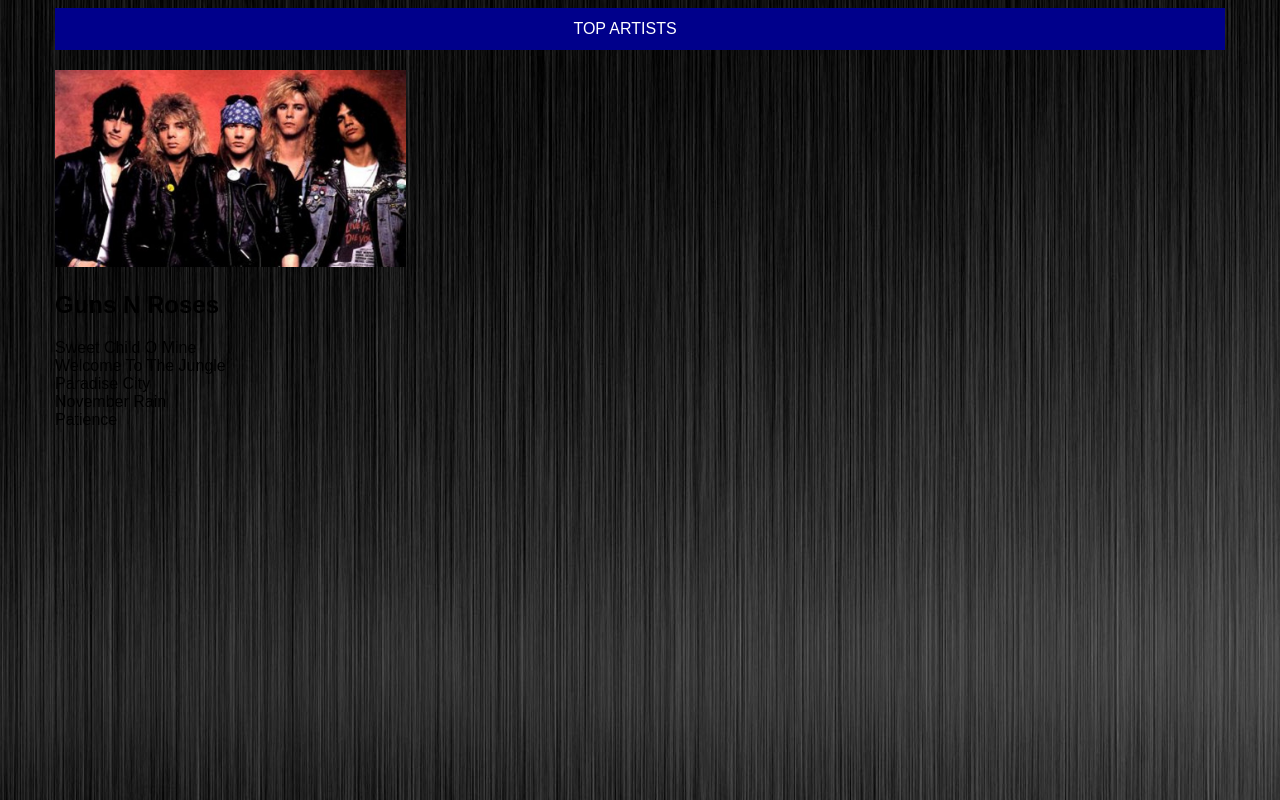
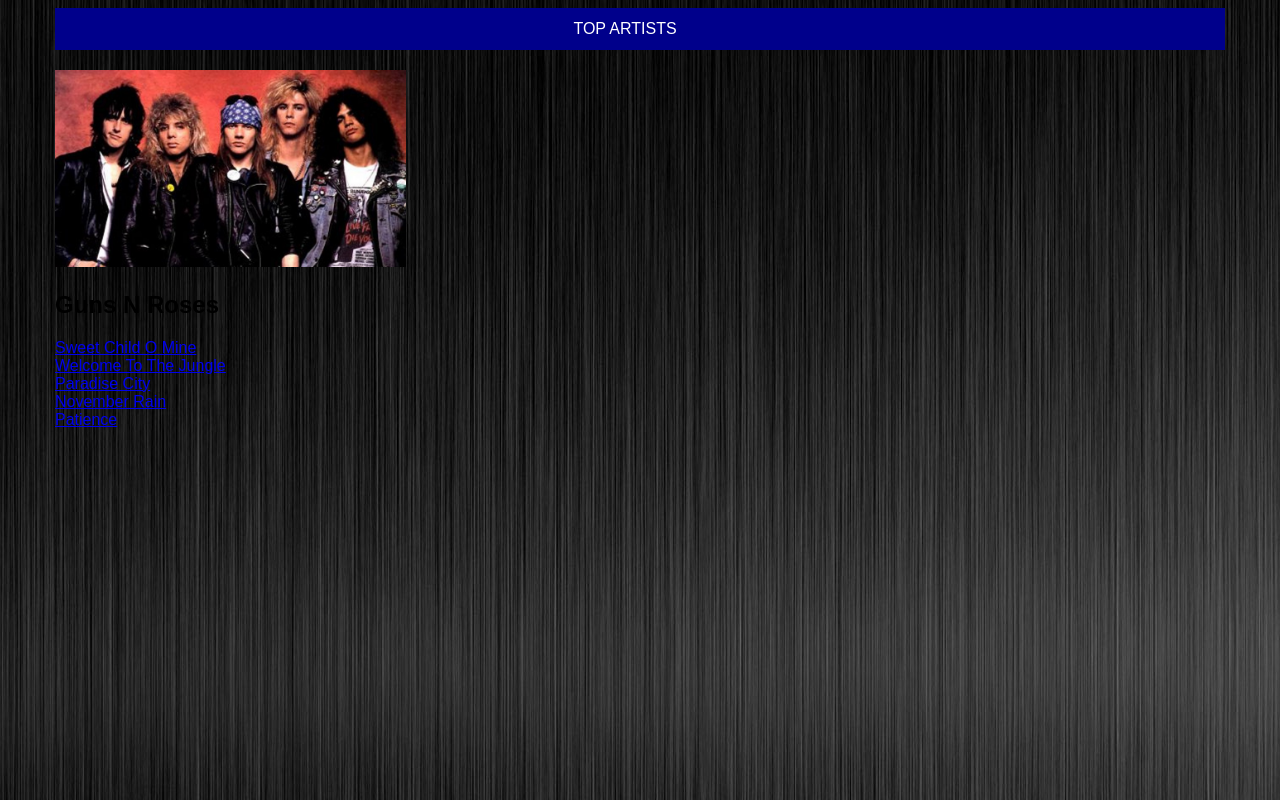
Before and after one commit to Maxilozaok/-Programaci-n---Proyecto-Integrador, a plain HTML site: page artistas.html in a window 1280 px wide. Drawn offline with Linux system fonts and the light colour scheme.

Commit message:
artistas

```diff
--- a/artistas.html
+++ b/artistas.html
@@ -27,11 +27,11 @@
     </div>
             <h2>Guns N Roses</h2>
             <ul>
-               <li><a href="canciones.html"></a> Sweet Child O Mine</li>
-               <li><a href="canciones.html"></a>Welcome To The Jungle</li>
-               <li><a href="canciones.html"></a>Paradise City</li>
-               <li><a href="canciones.html"></a>November Rain</li>
-               <li><a href="canciones.html"></a>Patience</li>
+               <li><a href="canciones.html">Sweet Child O Mine </a></li>
+               <li><a href="canciones.html">Welcome To The Jungle</a></li>
+               <li><a href="canciones.html">Paradise City</a></li>
+               <li><a href="canciones.html">November Rain</a></li>
+               <li><a href="canciones.html">Patience</a></li>
             </ul>
 
     </article>
```
